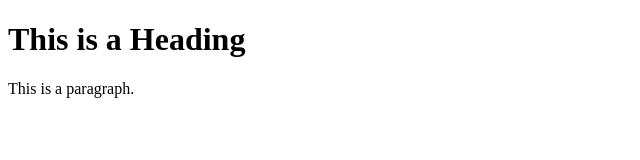
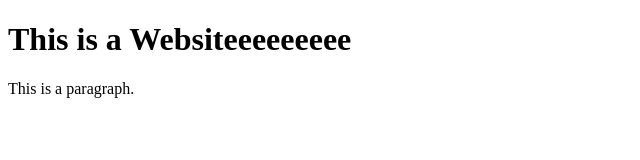
Before and after one commit to A4lbin/hello22, a plain HTML site: page index.html in a window 1280 px wide. Shown: the whole page, without its empty margins (0-640 px from the left). Drawn offline with Linux system fonts and the light colour scheme.

Commit message:
Update index.html

```diff
--- a/index.html
+++ b/index.html
@@ -5,7 +5,7 @@
 </head>
 <body>
 
-<h1>This is a Heading</h1>
+<h1>This is a Websiteeeeeeeee</h1>
 <p>This is a paragraph.</p>
 
 </body>
```
